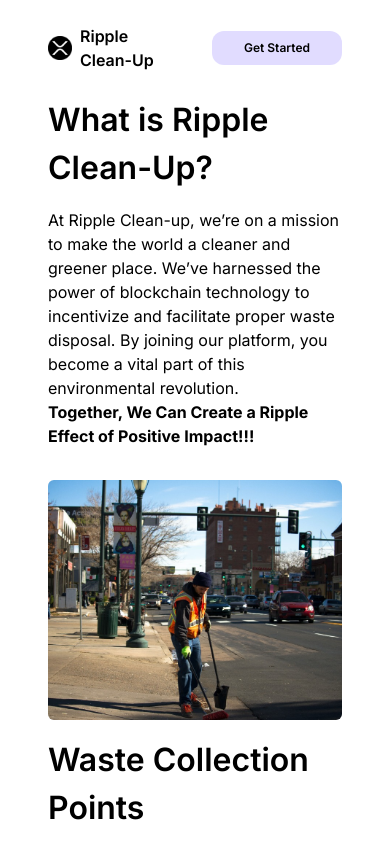
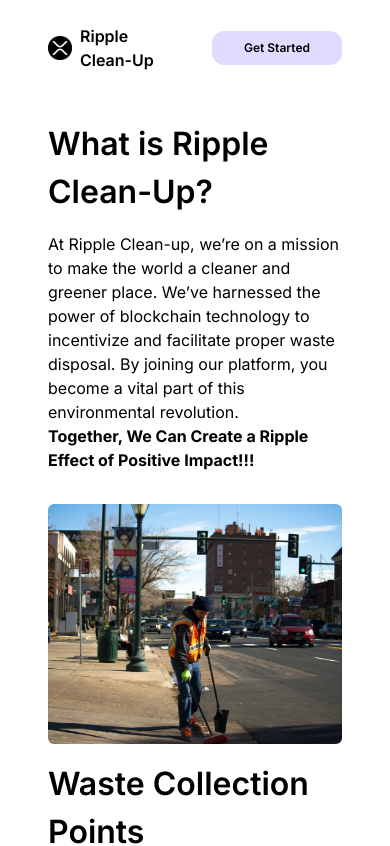
Before and after one commit to simondevz/ripple-clean-up, a Next.js app: page / in a window 390 px wide. Shown: the top 846 px of the page. Built offline with nearby package versions, Linux system fonts and the light colour scheme.

Commit message:
little fix

```diff
--- a/app/components/content.js
+++ b/app/components/content.js
@@ -7,7 +7,7 @@ import codeonscreen from "../../public/codeonscreen.jpeg";
 
 export default function Content() {
   return (
-    <div className="flex flex-col md:px-20 px-12 md:py-8 py-6lg:mb-[-22rem]">
+    <div className="flex flex-col md:px-20 px-12 md:py-8 py-6 lg:mb-[-22rem]">
       <div className="flex lg:flex-row flex-col gap-8 justify-between">
         <div className="flex flex-col gap-4 mx-auto">
           <h2 className="font-semibold lg:text-[3.5rem] md:text-[3rem] text-[2rem]">
```
